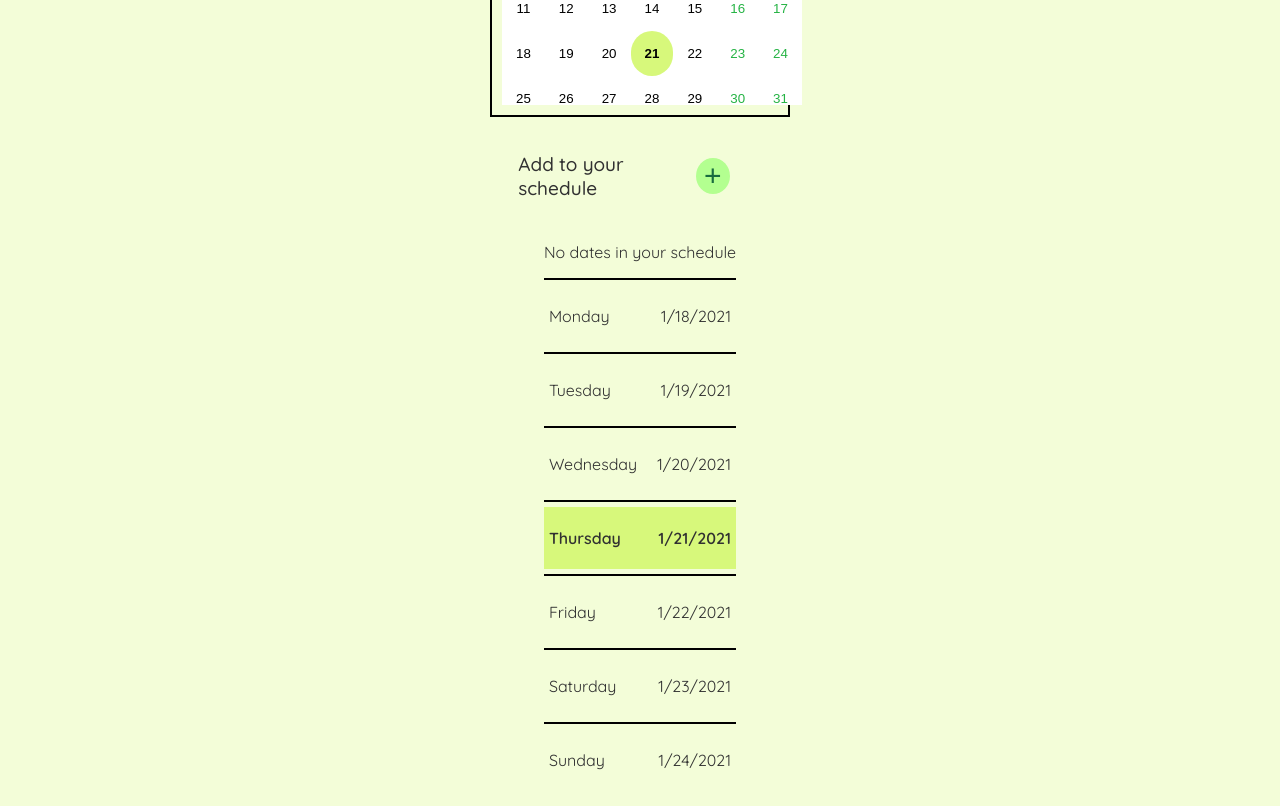
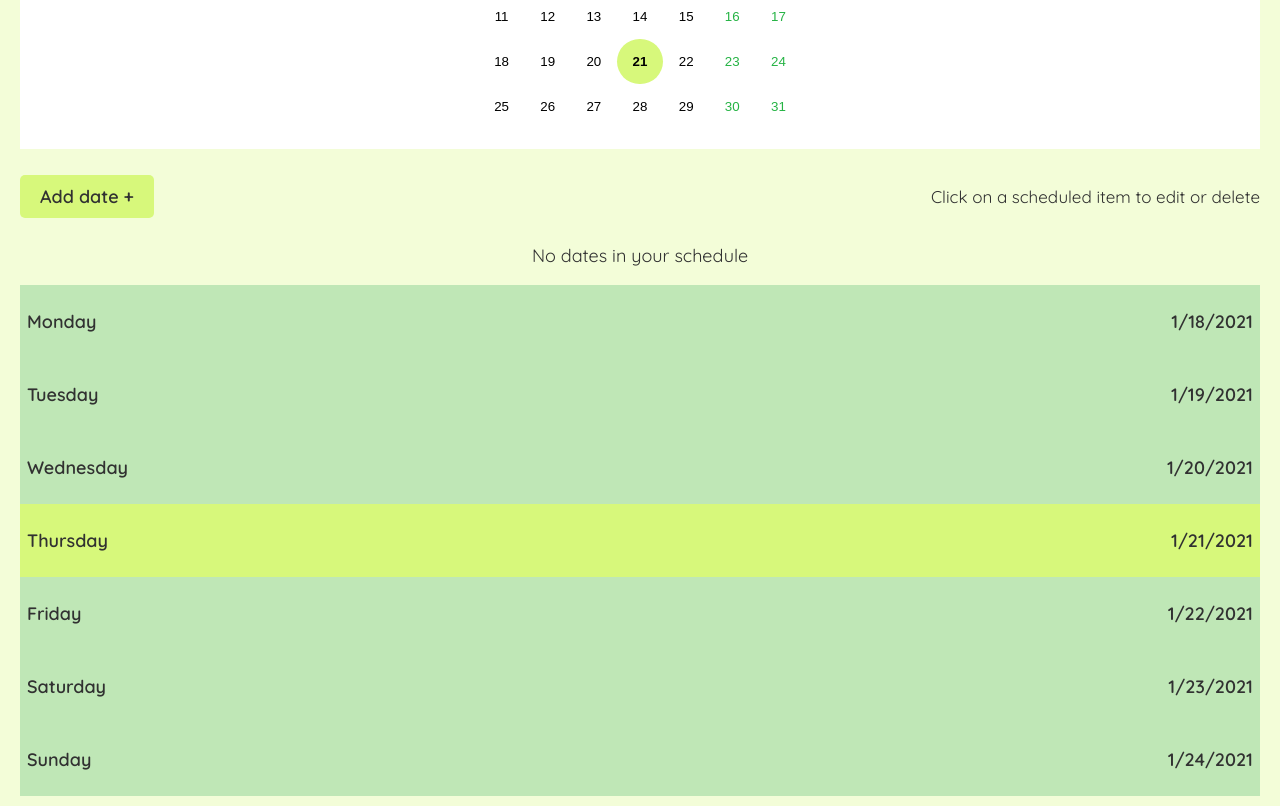
Before and after one commit to ClaireCaudwell/Final-project-digital-organiser, a React (Create React App) app in the folder frontend/: page /schedule in a window 1280 px wide. Shown: the part 620-1426 px from the top of the page. Built offline with nearby package versions, Linux system fonts and the light colour scheme.

Commit message:
Added some more styling

```diff
--- a/frontend/src/components/Calendar.css
+++ b/frontend/src/components/Calendar.css
@@ -1,24 +1,11 @@
-.calendar-div {
-  width: 300px;
-  height: 335px;
-  padding: 10px;
-  margin: 10px;
-  border: 2px solid black;
-}
-
 .react-calendar {
   min-width: 300px;
   max-width: 343px;
   height: 100%;
   background: white;
-  /* border: 2px solid black; */
   font-family: 'Open Sans', sans-serif;
-  /* font-family: 'Quicksand', sans-serif; */
   line-height: 1.125em;
-}
-
-.react-calendar--doubleView {
-  width: 700px;
+  padding: 20px 10px;
 }
 
 .react-calendar--doubleView .react-calendar__viewContainer {
@@ -55,6 +42,7 @@
 /* Month navigation container */
 .react-calendar__navigation {
   height: 55px;
+  width: 100%;
   margin-bottom: 1em;
   background-color: #bfe7b6;
   padding: 5px;
@@ -139,15 +127,15 @@
 /*Today's date when not selected and hovering over it */
 .react-calendar__tile--now:enabled:hover,
 .react-calendar__tile--now:enabled:focus {
-  background-color: #ccf656;
+  background-color: #d7f87b;
 }
 
 .react-calendar__tile--hasActive {
-  background-color:#ccf656;
+  background-color:#d7f87b;
 }
 
 .react-calendar__tile--now:enabled:hover{
-  background-color: #ccf656;
+  background-color: #d7f87b;
 }
 
 .react-calendar__tile--hasActive:enabled:hover,
@@ -165,7 +153,7 @@
 /* Selected date highlighted */
 .react-calendar__tile--active:enabled:hover,
 .react-calendar__tile--active:enabled:focus {
-  background:#ccf656;
+  background:#d7f87b;
 }
 
 .react-calendar--selectRange .react-calendar__tile--hover {
--- a/frontend/src/components/Schedule-components/AddTaskButton.js
+++ b/frontend/src/components/Schedule-components/AddTaskButton.js
@@ -4,12 +4,12 @@ import { NavLink } from "react-router-dom";
 export const AddTaskButton = () => {
 
     return (
-        <section className="schedule-component-container">
-            <div className="add-schedule-container">
-                <h4>Add to your schedule</h4>
-                <NavLink className="link" to="/addtask">
-                    <button type="button" >+</button>
+        <section className="schedule-div">
+            <div className="add-task-container">
+                <NavLink to="/addtask">
+                    <button type="add-task-button" >Add date +</button>
                 </NavLink>
+                <p>Click on a scheduled item to edit or delete</p>
             </div>
         </section>
     );
--- a/frontend/src/components/Schedule-components/ScheduleCalendar.js
+++ b/frontend/src/components/Schedule-components/ScheduleCalendar.js
@@ -22,7 +22,7 @@ export const ScheduleCalendar = ({ number }) => {
     };
 
     return (
-        <div className="calendar-div">
+        <section className="schedule-div white">
             <Calendar
                 view={"month"}
                 value={selectedDate}
@@ -31,6 +31,6 @@ export const ScheduleCalendar = ({ number }) => {
                 // prevLabel
                 // nextLabel
             />
-        </div>
+        </section>
     )
 };
--- a/frontend/src/components/Schedule-components/TimeTask.js
+++ b/frontend/src/components/Schedule-components/TimeTask.js
@@ -9,7 +9,7 @@ export const TimeTask = ({ task }) => {
     const time = moment(task.startdatetime).format("HH:mm");
 
     return (
-        <NavLink to={`/taskSummary/${taskId}`} className="link">
+        <NavLink to={`/taskSummary/${taskId}`} className="task-link">
             <div className="time-task-container">
                 <p className="task">{task.task}</p>
                 <p className="heavy-text">{time}</p>
--- a/frontend/src/components/Schedule-components/WeeklySchedule.js
+++ b/frontend/src/components/Schedule-components/WeeklySchedule.js
@@ -60,13 +60,13 @@ export const WeeklySchedule = () => {
     // Then the array is mapped through passing the data into the WeeklyTask component i.e. one task
     // index is the index number for each of the 7 arrays in the weeklyTasksArray
     return (
-        <section className="schedule-component-container">
-            {weeklyTasks.length === 0 && <p>No dates in your schedule</p>}
-            <div>
+        <section className="schedule-div weekly-tasks">
+            {weeklyTasks.length === 0 && <p className="status-message">No dates in your schedule</p>}
+            <>
                 {weeklyTasksArray.map((tasks, index) => (
                     <WeeklyTask key={index} tasks={tasks} dayIndex={index} />
                 ))}
-            </div>
+            </>
         </section>
     );
 };
--- a/frontend/src/components/Schedule-components/WeeklyTask.js
+++ b/frontend/src/components/Schedule-components/WeeklyTask.js
@@ -30,7 +30,7 @@ export const WeeklyTask = ({ tasks, dayIndex }) => {
     // Show the day and date of the week
     // Then map through the tasks into the TimeTask component as there may be more than one task for that day of the week
     return (
-        <div className="task-container">
+        <>
             <div
                 className={dateSelected === weekdate ? "weekday-container-two" : "weekday-container-one"}
             >
@@ -40,6 +40,6 @@ export const WeeklyTask = ({ tasks, dayIndex }) => {
             {tasks.map(task => (
                 <TimeTask task={task} key={task._id} dayIndex={dayIndex} />
             ))}
-        </div>
+        </>
     );
 };
--- a/frontend/src/pages/Schedule.css
+++ b/frontend/src/pages/Schedule.css
@@ -10,14 +10,19 @@
     width: 100%;
     display: flex;
     align-items: center;
-    justify-content: space-between;
+    justify-content: center;
     margin: 10px 0;
+}
+
+.white {
+    background-color: white;
 }
 
 .select-calendar-text {
     font-size: 17px;
     color: #313131;
     text-align: justify;
+    font-family: 'Quicksand', sans-serif;
 }
 
 .week-text {
@@ -51,38 +56,107 @@
     background-color: #C7F5B1;
 }
 
-  /* Calendar/schedule area */
-
-  .text-center {
-    text-align: center;
+/* Add Task Button Area */
+.add-task-container {
+    display: flex;
+    align-items: center;
+    justify-content: space-between;
+    width: 100%;
 }
 
-  /* AddScheduleTaskButton.js */
-  .add-schedule-container{
+.add-task-container button {
+    background-color: #d7f87b;
+    color: #313131;
+    border-radius: 5px;
+    border: none;
+    text-align: center;
+    font-size: 18px;
+    font-weight: 600;
+    padding: 10px 20px;
+    font-family: 'Quicksand', sans-serif;
+    cursor: pointer;
+}
+
+.add-task-container button:hover {
+    background-color: #d6fb5d;
+}
+
+.add-task-container p {
+    margin-left: 20px;
+    font-size: 17px;
+    font-family: 'Quicksand', sans-serif;
+    text-align: justify;
+}
+
+/* Weekly schedule */
+.status-message {
+    color: #313131;
+    font-family: 'Quicksand', sans-serif;
+    font-size: 18px;
+    margin-top: 0;
+}
+
+.weekly-tasks{
+    display: flex;
+    flex-direction: column;
+}
+
+.weekday-container-one {
+    width: 100%;
     display: flex;
     align-items: center;
-    justify-content: space-evenly;
+    justify-content: space-between;
+    background-color:#bfe7b6;
+    padding: 7px;
+    font-size: 18px;
+    color: #313131;
+    font-weight: 600;
+    font-family: 'Quicksand', sans-serif;
 }
 
-  .add-schedule-container h4 {
-    font-size: 19px;
-    font-weight: 500;
+.weekday-container-two {
+    width: 100%;
+    background-color: #d7f87b;
+    display: flex;
+    align-items: center;
+    justify-content: space-between;
+    padding: 7px;
+    font-size: 18px;
+    color: #313131;
+    font-weight: 600;
+    font-family: 'Quicksand', sans-serif;
 }
 
-  .add-schedule-container button {
-    border-radius: 50%;
-    width: 34px;
-    border: none;
-    background-color: #b3ff90;
-    text-align: center;
-    font-size: 30px;
-    cursor: pointer;
-    color: #186b3f;
+.task-link {
+    text-decoration: none;
+    width: 100%;
 }
 
-  .add-schedule-container button:hover {
-    background-color: #9ffb75;
+.time-task-container {
+    width: 100%;
+    background-color: #fff;
+    padding: 7px;
+    display: flex;
+    justify-content: space-between;
+    color: #313131;
+    margin-bottom: 10px;
+    font-size: 18px;
+    border-bottom: 3px solid #C7F5B1;
+    font-family: 'Open Sans', sans-serif;
 }
+
+.task {
+    word-wrap: break-word;
+}
+
+
+
+
+
+
+
+
+
 
 /* AddScheduleTask.js */
 .close-button-container {
@@ -131,40 +205,6 @@
     align-items: center;
     justify-content: space-between;
     margin-bottom: 10px;
-  }
-
-  /* Tasks in schedule */
-  .task-container {
-    border-top: 2px solid black;
-  }
-
-  .weekday-container-one {
-    display: flex;
-    justify-content: space-between;
-    margin: 5px 0;
-    background-color: #F3FDD8;
-    padding: 5px;
-  }
-
-  .weekday-container-two {
-    background-color: #d7f87b;
-    display: flex;
-    justify-content: space-between;
-    margin: 5px 0;
-    padding: 5px;
-    font-weight: bold;
-  }
-
-  .time-task-container {
-    background-color: #bfe7b6;
-    padding: 10px;
-    margin: 5px 0;
-    display: flex;
-    justify-content: space-between;
-  }
-
-  .task {
-    word-wrap: break-word;
   }
 
   /* Summary */
--- a/frontend/src/pages/Schedule.js
+++ b/frontend/src/pages/Schedule.js
@@ -62,14 +62,14 @@ export const Schedule = () => {
             <Header />
             <main className="main-schedule-container">
                 <p className="select-calendar-text schedule-div">Select a date to get your schedule for that week</p>
-                <div className="schedule-div">
+                <section className="schedule-div">
                     <h2 className="week-text">Week {currentWeek}</h2>
                     <NavLink to="/schedule" className="today">
                         <button type="button" onClick={setToday}>
                             Today
                         </button>
                     </NavLink>
-                </div>
+                </section>
                 <ScheduleCalendar number={number} />
                 <AddTaskButton />
                 <WeeklySchedule />
```
Lines whose indentation alone changed are shown as unchanged.
